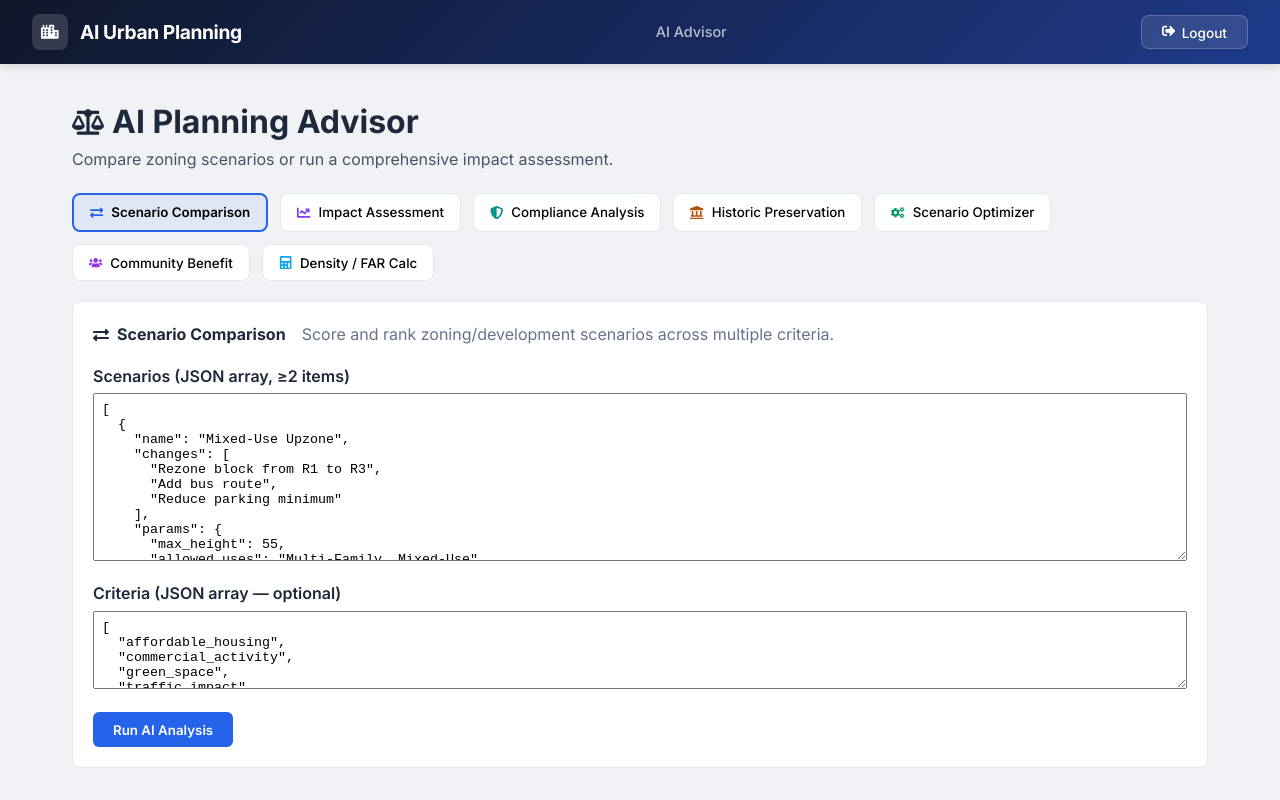
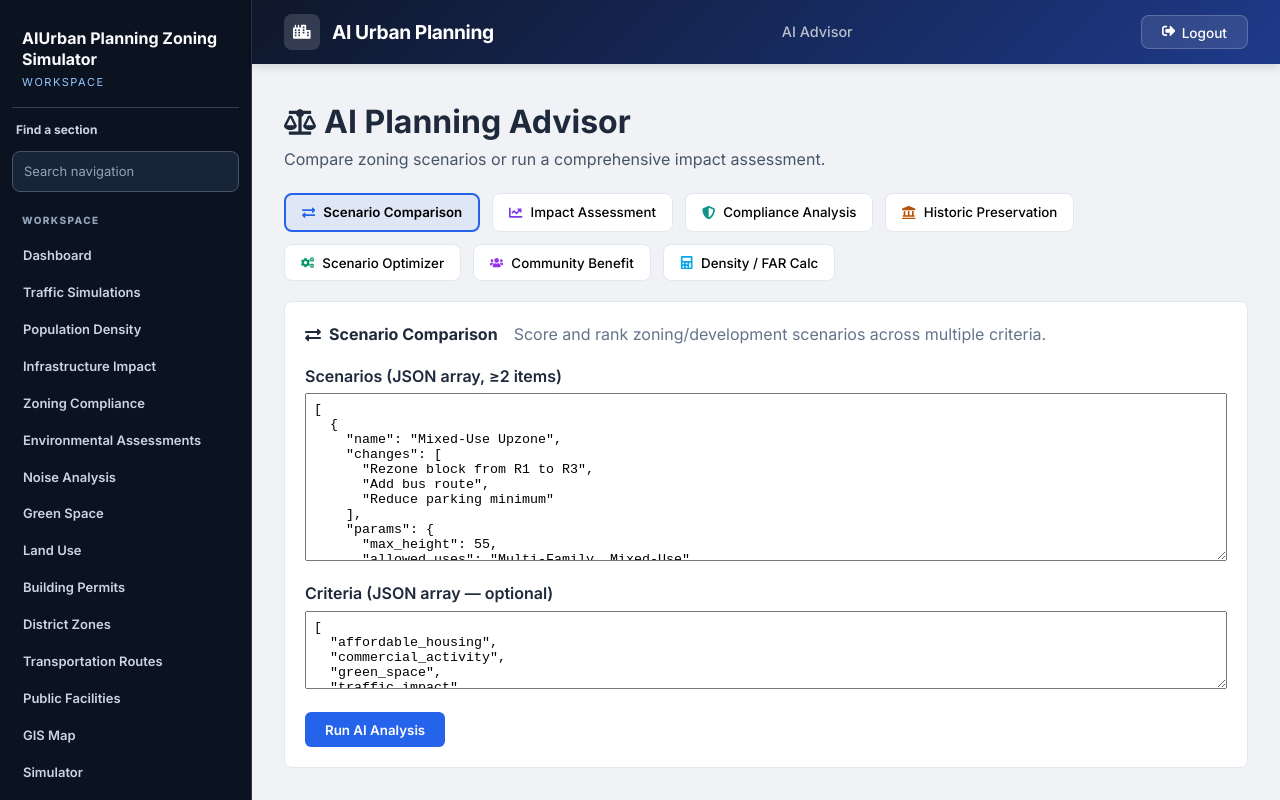
Before and after one commit to eakarsu/AIUrbanPlanningZoningSimulator, a React (Create React App) app in the folder client/: page /ai-advisor in a window 1280 px wide. Built offline with nearby package versions, Linux system fonts and the light colour scheme; no server answers; sample sign-in values are in the browser's storage.

Commit message:
Add sidebar navigation to app workspace

```diff
--- a/client/src/App.js
+++ b/client/src/App.js
@@ -1,3 +1,5 @@
+import { useLocation } from 'react-router-dom';
+import AppSidebar from './components/AppSidebar';
 import React from 'react';
 import { Routes, Route, Navigate } from 'react-router-dom';
 import { ToastContainer } from 'react-toastify';
@@ -55,6 +57,15 @@ const ProtectedRoute = ({ children }) => {
   return children;
 };
 
+function SidebarFrame({ children }) {
+  const location = useLocation();
+  const show = Boolean(localStorage.getItem('token')) && location.pathname !== '/' && !['/login', '/register'].includes(location.pathname);
+  return <div className={show ? 'codex-nav-shell' : undefined}>
+    {show && <AppSidebar />}
+    {children}
+  </div>;
+}
+
 function App() {
   return (
     <div className="App">
@@ -70,7 +81,7 @@ function App() {
         pauseOnHover
         theme="colored"
       />
-      <Routes>
+      <SidebarFrame><Routes>
         <Route path="/insights/timeline" element={<ProtectedRoute><TimelineView /></ProtectedRoute>} />
         <Route path="/codex/custom-viz" element={<ProtectedRoute><CodexCustomVizFeature /></ProtectedRoute>} />
         <Route path="/codex/operations" element={<ProtectedRoute><CodexOperationsFeature /></ProtectedRoute>} />
@@ -112,7 +123,7 @@ function App() {
       <Route path="/gap-no-webhooks-notifications" element={<ProtectedRoute><GapNoWebhooksNotifications /></ProtectedRoute>} />
       <Route path="/gap-no-audit-logging" element={<ProtectedRoute><GapNoAuditLogging /></ProtectedRoute>} />
       <Route path="/gap-no-public-portal-citizen-self-service" element={<ProtectedRoute><GapNoPublicPortalCitizenSelfService /></ProtectedRoute>} />
-      </Routes>
+      </Routes></SidebarFrame>
     </div>
   );
 }
--- /dev/null
+++ b/client/src/components/AppSidebar.css
@@ -0,0 +1,17 @@
+
+.codex-nav-shell{display:grid!important;grid-template-columns:252px minmax(0,1fr);grid-template-rows:auto minmax(0,1fr);min-height:100vh}
+.codex-nav-shell>.codex-side{grid-column:1;grid-row:1 / span 2}
+.codex-nav-shell>:not(.codex-side){grid-column:2;min-width:0}
+.codex-nav-shell .navbar-links,.codex-nav-shell .nav-links,.codex-nav-shell .navbar-nav{display:none!important}
+.codex-side{position:sticky;top:0;height:100vh;overflow:auto;padding:18px 12px;background:#0b1220;color:#f8fafc;border-right:1px solid #26364d;display:flex;flex-direction:column;gap:12px;z-index:12}
+.codex-side-brand{display:flex;flex-direction:column;gap:4px;padding:10px 10px 16px;border-bottom:1px solid #334155}
+.codex-side-brand strong{font-size:16px;line-height:1.3;overflow-wrap:anywhere}.codex-side-brand span{font-size:11px;text-transform:uppercase;letter-spacing:.14em;color:#93c5fd}
+.codex-side-search-label{font-size:12px;font-weight:700;color:#cbd5e1;padding:0 4px}
+.codex-side-search{width:100%;padding:9px 11px;border:1px solid #475569;border-radius:8px;background:#182438;color:#fff;font:inherit;font-size:13px}
+.codex-side-search::placeholder{color:#94a3b8}.codex-side-search:focus{outline:2px solid #60a5fa;outline-offset:1px}
+.codex-side-links{overflow:auto;min-height:0;padding-bottom:20px}.codex-side-group{display:flex;flex-direction:column;gap:2px;margin-bottom:14px}
+.codex-side-heading{font-size:10px;text-transform:uppercase;letter-spacing:.14em;color:#94a3b8;font-weight:800;padding:8px 10px}
+.codex-side-link{display:block;color:#cbd5e1!important;text-decoration:none!important;padding:9px 11px;border-radius:8px;font-size:13px;font-weight:600;line-height:1.3}
+.codex-side-link:hover,.codex-side-link:focus-visible{background:#1e293b;color:#fff!important}.codex-side-link.active{background:#2563eb;color:#fff!important}
+.codex-side-empty{color:#cbd5e1;font-size:13px;padding:8px 11px}
+@media(max-width:800px){.codex-nav-shell{grid-template-columns:minmax(0,1fr);grid-template-rows:auto auto minmax(0,1fr)}.codex-nav-shell>.codex-side{grid-column:1;grid-row:1;position:relative;height:auto;max-height:280px}.codex-nav-shell>:not(.codex-side){grid-column:1}}
--- /dev/null
+++ b/client/src/components/AppSidebar.jsx
@@ -0,0 +1,65 @@
+import React, { useState } from 'react';
+import { NavLink } from 'react-router-dom';
+import './AppSidebar.css';
+
+const STATIC_LINKS = [
+  { to: '/insights/timeline', label: 'Timeline View', group: 'Insights' },
+  { to: '/codex/custom-viz', label: 'Custom Viz', group: 'Insights' },
+  { to: '/codex/operations', label: 'Operations', group: 'Insights' },
+  { to: '/dashboard', label: 'Dashboard', group: 'Workspace' },
+  { to: '/traffic-simulations', label: 'Traffic Simulations', group: 'Workspace' },
+  { to: '/population-density', label: 'Population Density', group: 'Workspace' },
+  { to: '/infrastructure-impact', label: 'Infrastructure Impact', group: 'Workspace' },
+  { to: '/zoning-compliance', label: 'Zoning Compliance', group: 'Workspace' },
+  { to: '/environmental-assessments', label: 'Environmental Assessments', group: 'Workspace' },
+  { to: '/noise-analysis', label: 'Noise Analysis', group: 'Workspace' },
+  { to: '/green-space', label: 'Green Space', group: 'Workspace' },
+  { to: '/land-use', label: 'Land Use', group: 'Workspace' },
+  { to: '/building-permits', label: 'Building Permits', group: 'Workspace' },
+  { to: '/district-zones', label: 'District Zones', group: 'Workspace' },
+  { to: '/transportation-routes', label: 'Transportation Routes', group: 'Workspace' },
+  { to: '/public-facilities', label: 'Public Facilities', group: 'Workspace' },
+  { to: '/gis-map', label: 'GIS Map', group: 'Workspace' },
+  { to: '/simulator', label: 'Simulator', group: 'Workspace' },
+  { to: '/compliance-engine', label: 'Compliance Engine', group: 'Workspace' },
+  { to: '/citizen-portal', label: 'Citizen Portal', group: 'Workspace' },
+  { to: '/scenario-workbench', label: 'Scenario Workbench', group: 'Workspace' },
+  { to: '/ai-advisor', label: 'AI Advisor', group: 'AI tools' },
+  { to: '/cf-zoning-scenario-optimizer-maximizing-affordable-housing-commercial-green-space', label: 'Cf Zoning Scenario Optimizer Maximizing Affordable Housing Commercial', group: 'Workspace' },
+  { to: '/cf-infrastructure-impact-predictor-for-schools-utilities-transit', label: 'Cf Infrastructure Impact Predictor For Schools Utilities Transit', group: 'Workspace' },
+  { to: '/cf-environmental-compliance-checker-for-nepa-wetlands-endangered-species', label: 'Cf Environmental Compliance Checker For Nepa Wetlands Endangered', group: 'Workspace' },
+  { to: '/cf-community-benefit-analyzer-quantifying-jobs-tax-housing-impact', label: 'Cf Community Benefit Analyzer Quantifying Jobs Tax Housing', group: 'Workspace' },
+  { to: '/cf-historic-preservation-advisor-flagging-districts-and-compatible-development', label: 'Cf Historic Preservation Advisor Flagging Districts And Compatible', group: 'Workspace' },
+  { to: '/cf-public-comment-moderation-pipeline-with-sentiment-analysis', label: 'Cf Public Comment Moderation Pipeline With Sentiment Analysis', group: 'Workspace' },
+  { to: '/gap-critical-only-1-ai-endpoint-despite-scenario-compliance', label: 'Gap Critical Only1 Ai Endpoint Despite Scenario', group: 'Workspace' },
+  { to: '/gap-no-conversational-planning-copilot-for-citizens-or-officials', label: 'Gap No Conversational Planning Copilot For Citizens Or', group: 'Workspace' },
+  { to: '/gap-no-predictive-permit-approval-ml', label: 'Gap No Predictive Permit Approval Ml', group: 'Workspace' },
+  { to: '/gap-no-real-time-gis-integration-arcgis-qgis', label: 'Gap No Real Time Gis Integration Arcgis Qgis', group: 'Workspace' },
+  { to: '/gap-no-public-comment-stakeholder-feedback-system', label: 'Gap No Public Comment Stakeholder Feedback System', group: 'Workspace' },
+  { to: '/gap-no-multi-year-zoning-amendment-tracking', label: 'Gap No Multi Year Zoning Amendment Tracking', group: 'Workspace' },
+  { to: '/gap-no-density-far-calculation-utility', label: 'Gap No Density Far Calculation Utility', group: 'Workspace' },
+  { to: '/gap-no-webhooks-notifications', label: 'Gap No Webhooks Notifications', group: 'Workspace' },
+  { to: '/gap-no-audit-logging', label: 'Gap No Audit Logging', group: 'Workspace' },
+  { to: '/gap-no-public-portal-citizen-self-service', label: 'Gap No Public Portal Citizen Self Service', group: 'Workspace' },
+];
+
+export default function AppSidebar({ extraLinks = [] }) {
+  const LINKS = [...STATIC_LINKS, ...extraLinks];
+  const [query, setQuery] = useState('');
+  const visible = LINKS.filter(link => link.label.toLowerCase().includes(query.toLowerCase().trim()));
+  return <aside className="codex-side" aria-label="Application navigation">
+    <div className="codex-side-brand"><strong>AIUrban Planning Zoning Simulator</strong><span>Workspace</span></div>
+    <label className="codex-side-search-label" htmlFor="codex-side-search">Find a section</label>
+    <input id="codex-side-search" className="codex-side-search" value={query} onChange={event => setQuery(event.target.value)} placeholder="Search navigation" />
+    <nav className="codex-side-links" aria-label="Sections">
+      {['Workspace', 'AI tools', 'Insights'].map(group => {
+        const items = visible.filter(link => link.group === group);
+        return items.length ? <div className="codex-side-group" key={group}>
+          <span className="codex-side-heading">{group}</span>
+          {items.map(link => <NavLink key={link.to} to={link.to} end={link.to === '/'} className={({ isActive }) => `codex-side-link${isActive ? ' active' : ''}`}>{link.label}</NavLink>)}
+        </div> : null;
+      })}
+      {visible.length === 0 && <p className="codex-side-empty">No matching sections</p>}
+    </nav>
+  </aside>;
+}
```
